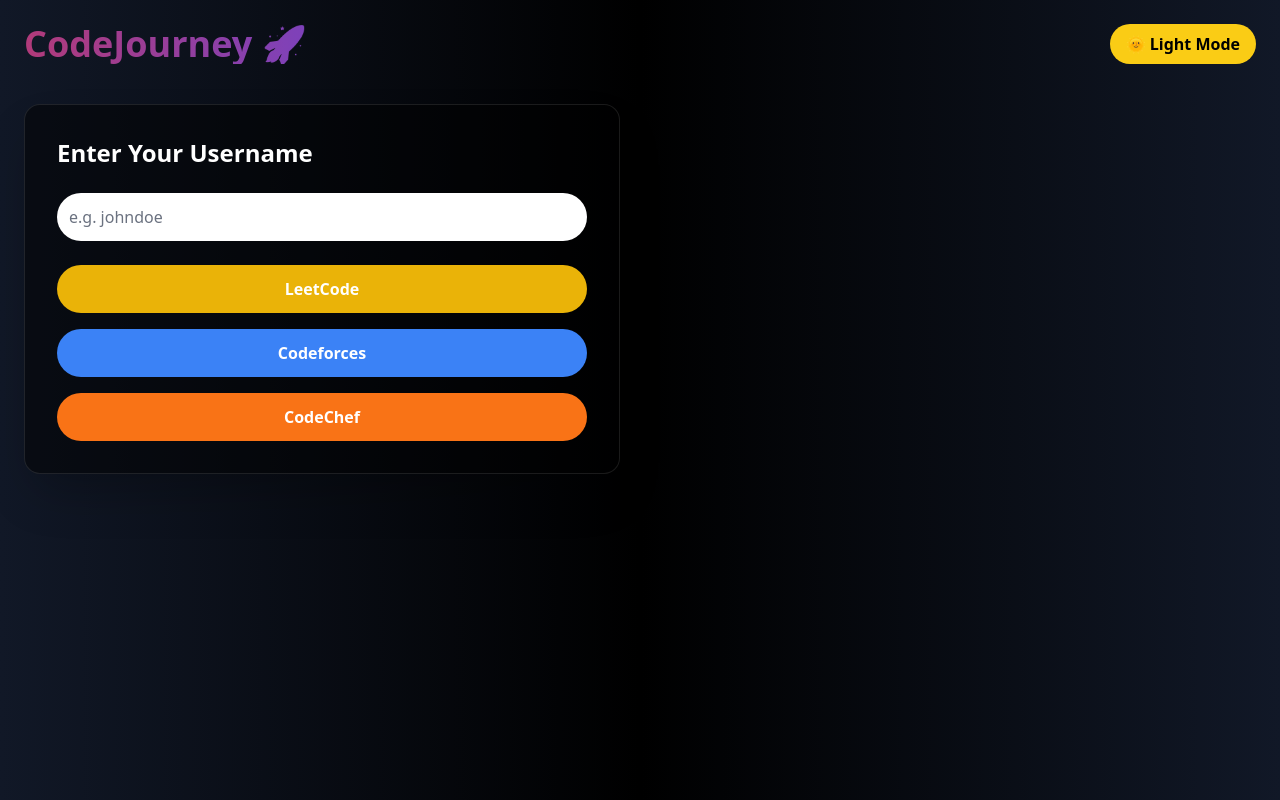
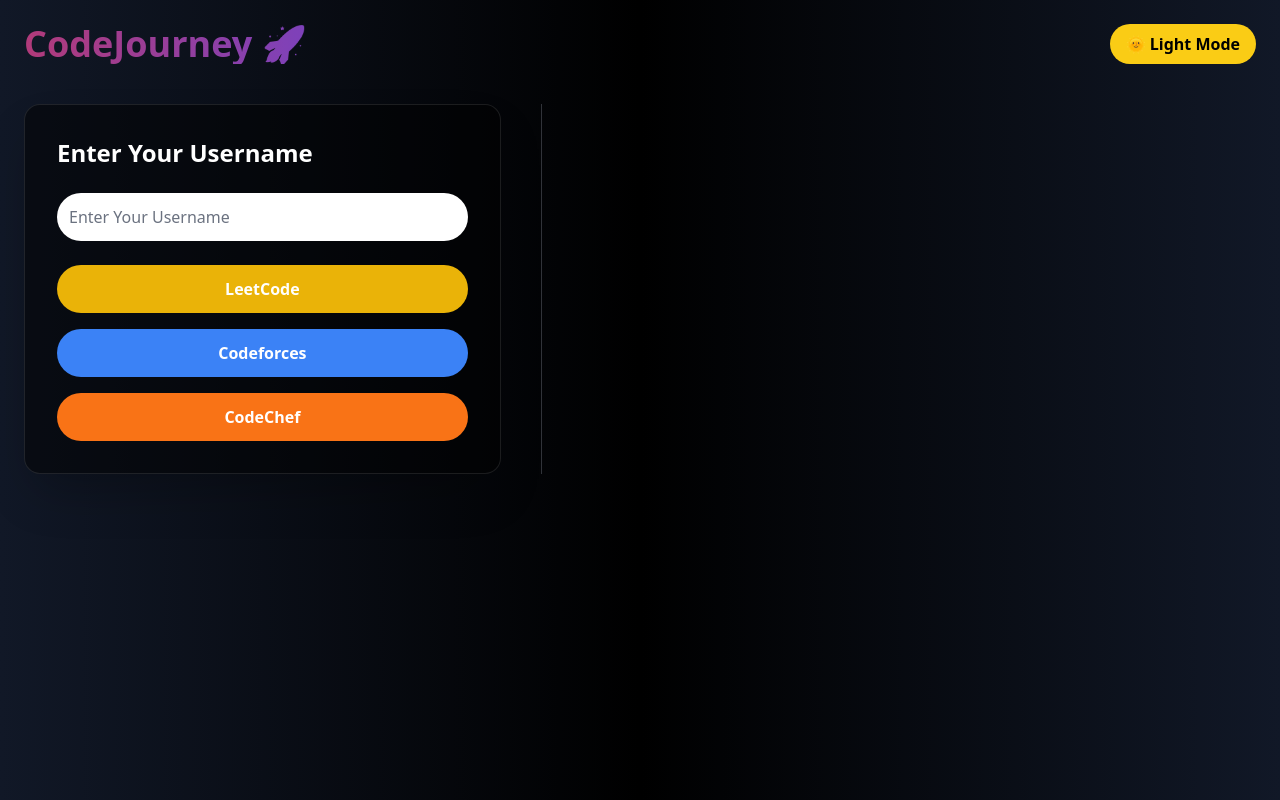
Before and after one commit to sourabh1211/CodeJourney, a React (Create React App) app in the folder CJ/: page / in a window 1280 px wide. Built offline with nearby package versions, Linux system fonts and the light colour scheme.

Commit message:
Update Profile.js

```diff
--- a/CJ/src/components/Profile.js
+++ b/CJ/src/components/Profile.js
@@ -98,7 +98,7 @@
         </button>
       </div>
 
-      <div className="grid grid-cols-1 lg:grid-cols-2 gap-10">
+      <div className="grid grid-cols-1 lg:grid-cols-[2fr_3fr] gap-10">
         {/* LEFT SIDE */}
         <div
           className={`p-8 rounded-2xl shadow-2xl border transition duration-500 ${
@@ -110,7 +110,7 @@
           <h2 className="text-2xl font-bold mb-6">Enter Your Username</h2>
           <input
             type="text"
-            placeholder="e.g. johndoe"
+            placeholder="Enter Your Username"
             value={username}
             onChange={(e) => setUsername(e.target.value)}
             className="w-full p-3 rounded-full mb-6 text-black placeholder-gray-500 focus:outline-none focus:ring-2 focus:ring-blue-400"
@@ -140,7 +140,11 @@
         </div>
 
         {/* RIGHT SIDE */}
-        <div className="flex flex-col gap-6">
+        <div className="relative">
+          {/* Vertical Line */}
+          <div className="hidden lg:block absolute left-0 top-0 h-full w-px bg-gray-400/30" />
+
+          <div className="flex flex-col gap-6 pl-0 lg:pl-10">
             {/* Top: Codeforces + CodeChef */}
             <div className="grid grid-cols-1 md:grid-cols-2 gap-6">
               {codeforcesImageUrl && (
@@ -159,7 +163,11 @@
               {codechefData && (
                 <div className="bg-black rounded-xl overflow-hidden border shadow-lg p-4 text-white hover:scale-105 transition duration-300">
                   <div className="flex items-center space-x-4">
-                  <img src={codechefData.profile} alt="Profile" className="w-16 h-16 rounded-full border-2 border-orange-400" />
+                    <img
+                      src={codechefData.profile}
+                      alt="Profile"
+                      className="w-16 h-16 rounded-full border-2 border-orange-400"
+                    />
                     <div>
                       <h3 className="text-xl font-bold text-amber-500">CodeChef</h3>
                       <p className="text-md font-semibold">{codechefData.name}</p>
@@ -171,30 +179,34 @@
                   </div>
                   <div className="flex justify-between items-center mt-3">
                     <div className="flex items-center space-x-2">
-                    <img src={codechefData.countryFlag} alt="Flag" className="w-6 h-4" />
+                      <img
+                        src={codechefData.countryFlag}
+                        alt="Flag"
+                        className="w-6 h-4"
+                      />
                       <span className="text-sm">{codechefData.countryName}</span>
                     </div>
                     <a
                       href={`https://www.codechef.com/users/${username}`}
                       target="_blank"
                       rel="noopener noreferrer"
-                  className="block mt-2 bg-green-500 hover:bg-green-600 text-white text-center py-2 rounded-md"
+                      className="block bg-green-500 hover:bg-green-600 text-white text-center py-2 px-4 rounded-md"
                     >
-                  View Codechef
+                      View CodeChef
                     </a>
-
                   </div>
                 </div>
               )}
             </div>
+            {/* Bottom: LeetCode */}
             {leetCodeImageUrl && (
-            <div className="bg-black rounded-xl overflow-hidden border shadow-lg p-3 hover:scale-105 transition duration-300">
-              <img src={leetCodeImageUrl} alt="LeetCode Stats" className="w-full h-72 object-contain" />
+              <div className="bg-black rounded-xl overflow-hidden border shadow-lg p-4 hover:scale-105 transition duration-300">
+                <img src={leetCodeImageUrl} alt="LeetCode Stats" className="w-full" />
                 <a
                   href={`https://leetcode.com/${username}`}
                   target="_blank"
                   rel="noopener noreferrer"
-                className="block mt-2 bg-yellow-500 hover:bg-yellow-600 text-white text-center py-2 rounded-md"
+                  className="block mt-2 bg-green-500 hover:bg-green-600 text-white text-center py-2 rounded-md"
                 >
                   View LeetCode
                 </a>
@@ -203,6 +215,7 @@
           </div>
         </div>
       </div>
+    </div>
   );
 };
 
```
Lines whose indentation alone changed are shown as unchanged.
